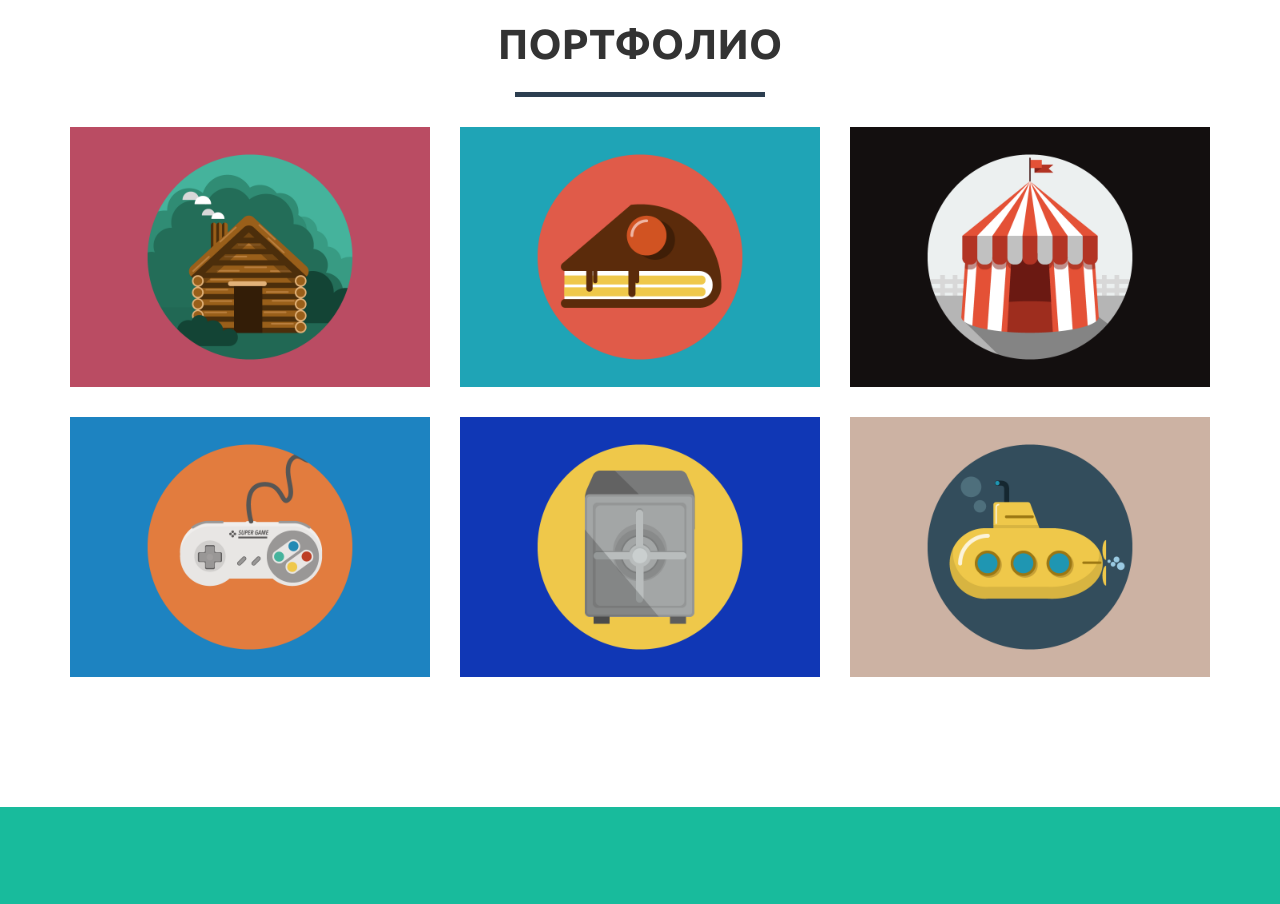
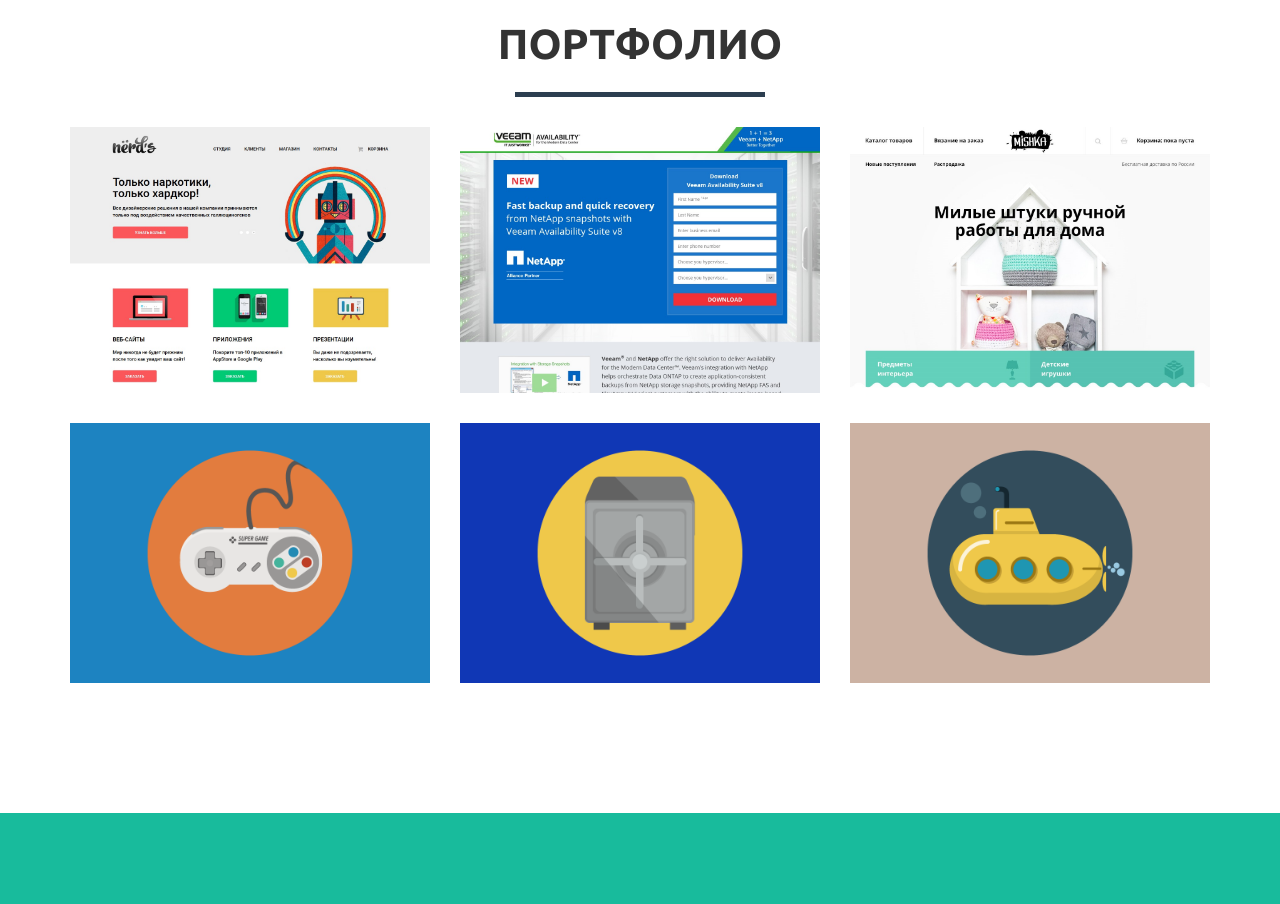
Before and after one commit to cognitive-cake/portfolio, a website: page index.html in a window 1280 px wide. Shown: the part 820-1724 px from the top of the page. Drawn offline with nearby package versions, Linux system fonts and the light colour scheme.

Commit message:
Добавил превью проектов

```diff
--- a/index.html
+++ b/index.html
@@ -98,7 +98,7 @@
                                 <i class="fa fa-search-plus fa-3x"></i>
                             </div>
                         </div>
-                        <img src="img/portfolio/cabin.png" class="img-responsive" alt="">
+                        <img src="img/portfolio/nerds_preview.jpg" class="img-responsive" alt="Nerds">
                     </a>
                 </div>
                 <div class="col-sm-4 portfolio-item">
@@ -108,7 +108,7 @@
                                 <i class="fa fa-search-plus fa-3x"></i>
                             </div>
                         </div>
-                        <img src="img/portfolio/cake.png" class="img-responsive" alt="">
+                        <img src="img/portfolio/veeam_preview.jpg" class="img-responsive" alt="Veeam">
                     </a>
                 </div>
                 <div class="col-sm-4 portfolio-item">
@@ -118,7 +118,7 @@
                                 <i class="fa fa-search-plus fa-3x"></i>
                             </div>
                         </div>
-                        <img src="img/portfolio/circus.png" class="img-responsive" alt="">
+                        <img src="img/portfolio/mishka_preview.jpg" class="img-responsive" alt="Mishka">
                     </a>
                 </div>
                 <div class="col-sm-4 portfolio-item">
@@ -300,7 +300,7 @@
                         <div class="modal-body">
                             <h2>Учебный проект "Нёрдс"</h2>
                             <hr class="star-primary">
-                            <img src="img/portfolio/cabin.png" class="img-responsive img-centered" alt="">
+                            <img src="img/portfolio/nerds_preview.jpg" class="img-responsive img-centered" alt="Nerds">
                             <p>Учебный проект на интенсиве "Базовый HTML и CSS" от HTML Academy</p>
                             <ul class="list-inline item-details">
                                 <li>Заказчик:
@@ -337,7 +337,7 @@
                         <div class="modal-body">
                             <h2>Тестовое задание от Veeam Software</h2>
                             <hr class="star-primary">
-                            <img src="img/portfolio/cake.png" class="img-responsive img-centered" alt="">
+                            <img src="img/portfolio/veeam_preview.jpg" class="img-responsive img-centered" alt="Veeam">
                             <p>Задание с собеседования на должность <a href="https://careers.veeam.com/vacancies/corporate-marketing/html-specialist-1659?country=Russian%20Federation&city=Saint-Petersburg&department=both-marketing">HTML-developer</a>. Впервые попробовал выполнить адаптивную вёрстку.</p>
                             <ul class="list-inline item-details">
                                 <li>Заказчик:
@@ -353,7 +353,7 @@
                                     </strong>
                                 </li>
                             </ul>
-                            <button type="button" class="btn btn-default" data-dismiss="modal"><i class="fa fa-times"></i> Close</button>
+                            <button type="button" class="btn btn-default" data-dismiss="modal"><i class="fa fa-times"></i> Закрыть</button>
                         </div>
                     </div>
                 </div>
@@ -374,7 +374,7 @@
                         <div class="modal-body">
                             <h2>Учебный проект "Мишка"</h2>
                             <hr class="star-primary">
-                            <img src="img/portfolio/circus.png" class="img-responsive img-centered" alt="">
+                            <img src="img/portfolio/mishka_preview.jpg" class="img-responsive img-centered" alt="Mishka">
                             <p>Учебный проект на интенсиве "Продвинутый HTML и CSS" от HTML Academy</p>
                             <ul class="list-inline item-details">
                                 <li>Заказчик:
@@ -390,7 +390,7 @@
                                     </strong>
                                 </li>
                             </ul>
-                            <button type="button" class="btn btn-default" data-dismiss="modal"><i class="fa fa-times"></i> Close</button>
+                            <button type="button" class="btn btn-default" data-dismiss="modal"><i class="fa fa-times"></i> Закрыть</button>
                         </div>
                     </div>
                 </div>
```
Also changed, not shown: img/portfolio/mishka_preview.jpg (added), img/portfolio/nerds_preview.jpg (added), img/portfolio/veeam_preview.jpg (added).
